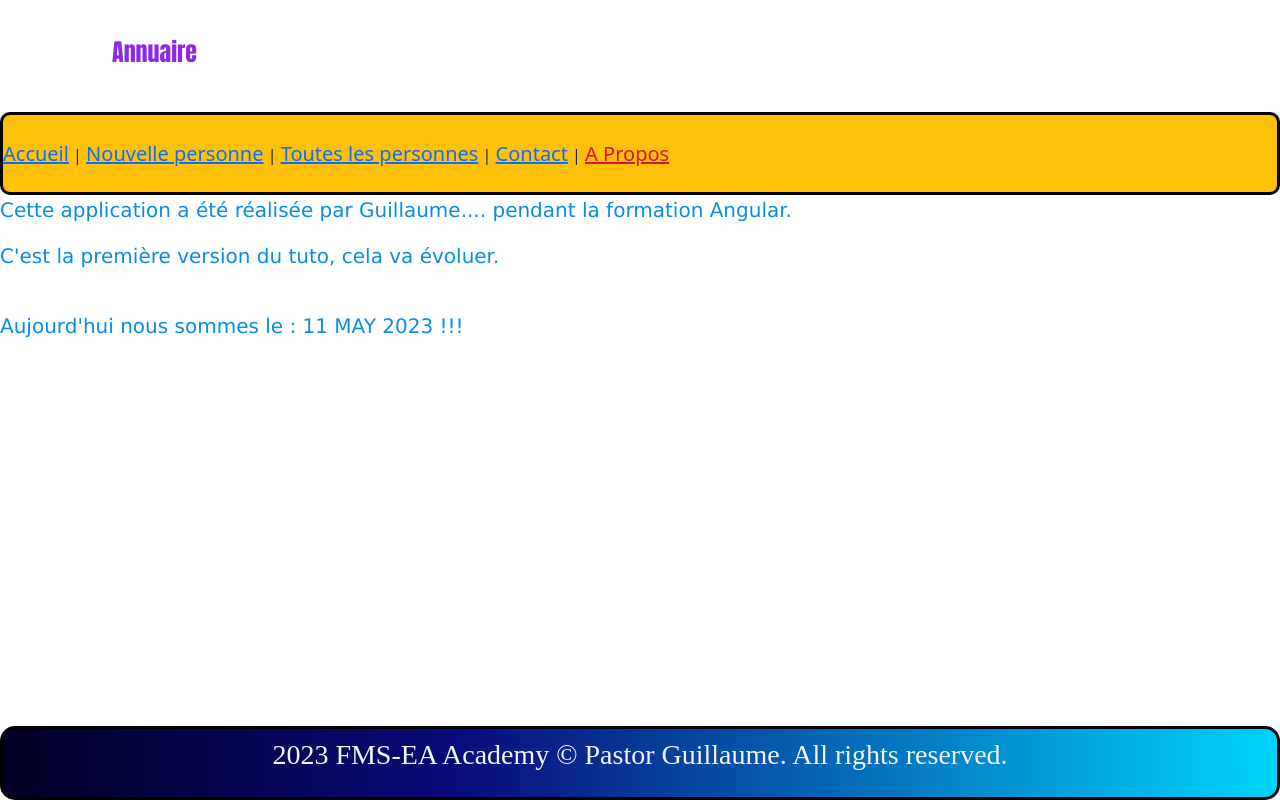
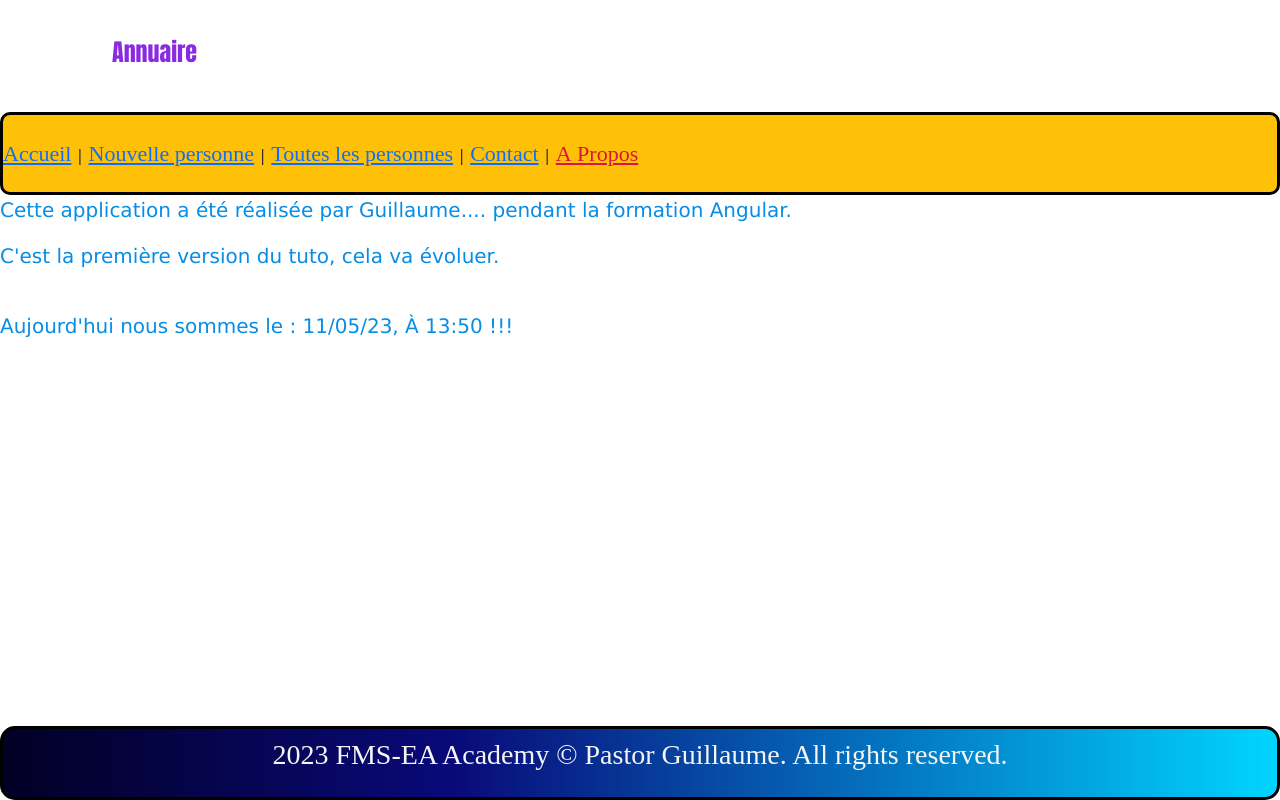
Before and after one commit to GuiomP31/annuaire, an Angular app: page /a-propos in a window 1280 px wide. Built offline with nearby package versions, Linux system fonts and the light colour scheme.

Commit message:
css et html nav bar

```diff
--- a/src/app/a-propos/a-propos.component.html
+++ b/src/app/a-propos/a-propos.component.html
@@ -1,4 +1,4 @@
 <p>Cette application a été réalisée par Guillaume.... pendant la formation Angular.</p>
 <p>C'est la première version du tuto, cela va évoluer.</p>
 <br>
- <p>Aujourd'hui nous sommes le : {{ dateDuJour | date: "dd MMMM yyyy" | uppercase }} !!!</p>
+<p>Aujourd'hui nous sommes le : {{ dateDuJour | date: 'dd/MM/yy, à HH:mm' | uppercase }} !!!</p>
--- a/src/app/menu/menu.component.css
+++ b/src/app/menu/menu.component.css
@@ -10,5 +10,6 @@ border-radius: 10px;
 }
 
 a {
-    font-size: 20px;
+    font-size: 22px;
+    font-family: 'Kanit', serif;
 }
```
